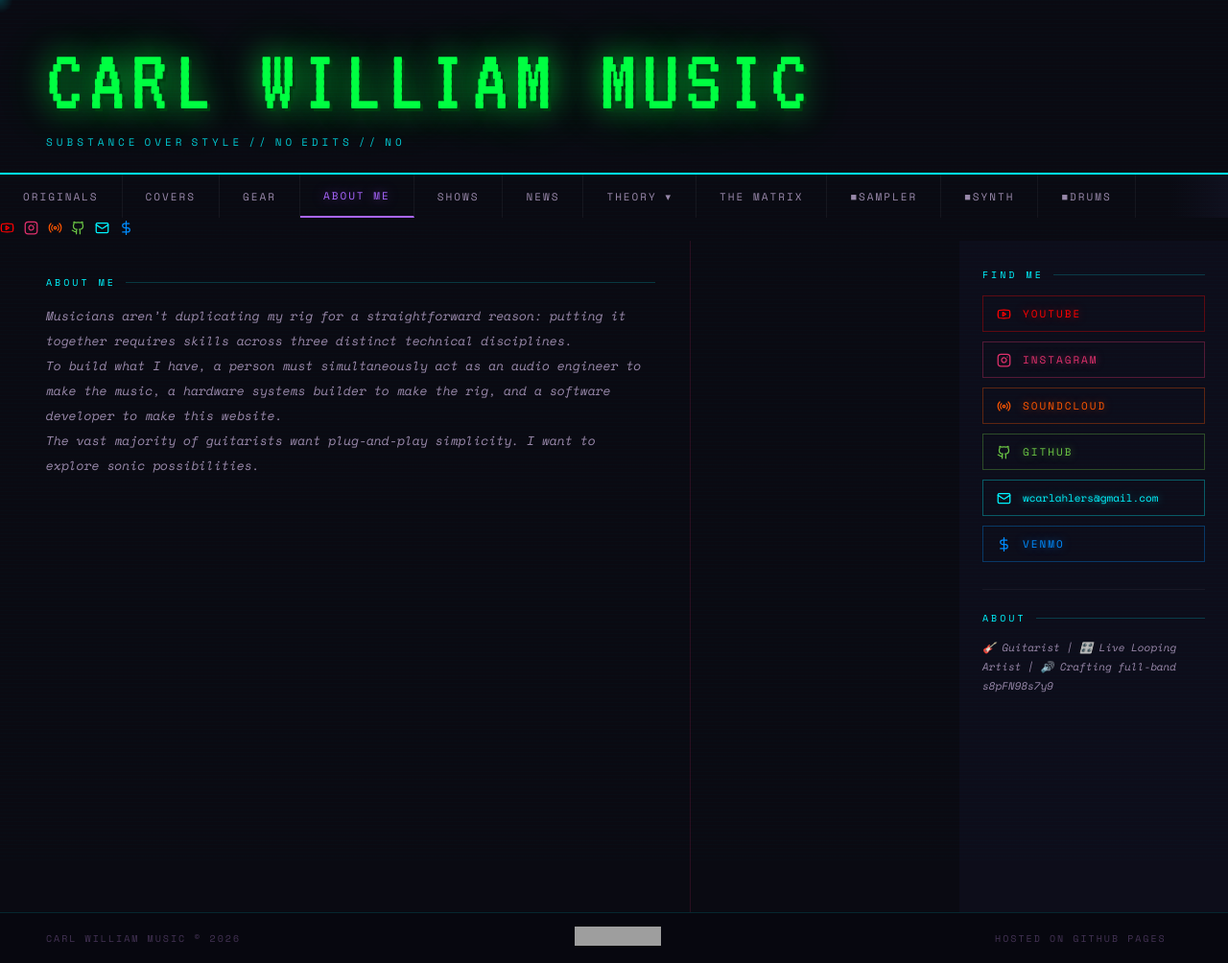
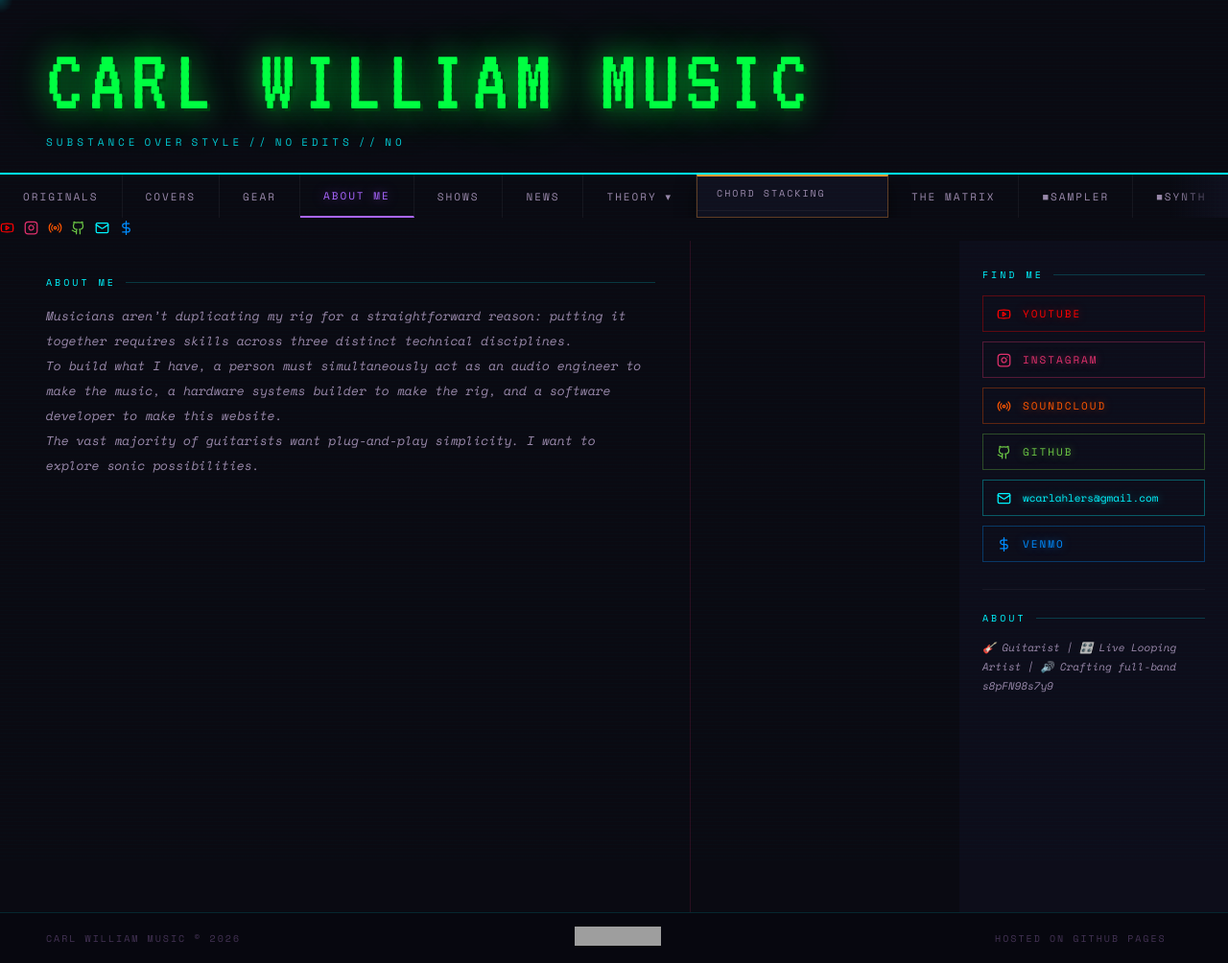
Before and after one commit to Ahlers94/carl-william-music, a Jekyll site: the page built from about.html, in a window 1280 px wide. Shown: the whole page at 96% size. Built offline with Jekyll 4.4.1, drawn with Linux system fonts in a browser that asks for light colours; grey boxes are pictures that could not be loaded.

Commit message:
Update main.css

```diff
--- a/assets/css/main.css
+++ b/assets/css/main.css
@@ -95,27 +95,31 @@
 @keyframes slideIn {
   to { opacity: 1; transform: translateY(0); }
 }
-
 /* ── NAVIGATION ─────────────────────────────────────────────── */
 #site-nav {
   display: flex;
   position: relative;
-  z-index: 100; /* Forces navigation layers entirely above page text */
+  z-index: 100;
 }
 
-/* FIX: Target your custom .nav-links class to prevent vertical clipping */
 #site-nav .nav-links {
   display: flex;
   flex-direction: row;
   list-style: none;
   margin: 0;
   padding: 0;
-  padding-right: 60px; /* Space for the fade overlay */
+  padding-right: 60px;
 
-  /* FIXED SCROLLING AND VISIBILITY CONFLICTS: */
-  overflow-x: auto;         /* Mobile links swipe cleanly left/right */
-  overflow-y: visible;      /* CRITICAL: Allows dropdown to drop downward */
-  height: 45px;             /* Standard bar thickness anchors dropdown */
+  /*
+   * OVERFLOW FIX — do NOT set overflow-y here.
+   * CSS forces overflow-y to compute as "auto" whenever overflow-x is
+   * any non-"visible" value. Setting overflow-y: visible is silently
+   * ignored and the bar clips every absolutely-positioned child,
+   * including the dropdown. The dropdown escapes this entirely via
+   * the JS portal pattern (reparented to <body> at runtime).
+   */
+  overflow-x: auto;
+  height: 45px;
 
   scrollbar-width: none;
   flex: 1;
@@ -128,7 +132,6 @@
   flex-shrink: 0;
 }
 
-/* FIX: Target your explicit child class wrapper to prevent formatting bleed */
 #site-nav .nav-links > li > a {
   display: flex;
   align-items: center;
@@ -195,61 +198,55 @@
 #site-nav #nav-sampler:hover   { color: #00f5ff; }
 
 /* ── THEORY DROPDOWN ────────────────────────────────────────── */
-#site-nav li.theory-dropdown {
-  position: relative;
-  z-index: 9999; /* Forces the item to sit in front of the article content */
+/*
+ * The menu element is reparented to <body> by main.js at runtime using
+ * the portal pattern. All position/display values are set by JS.
+ * These rules handle only visual appearance.
+ * Selectors are intentionally NOT scoped to #site-nav so they still
+ * match after the element is detached from the nav tree.
+ */
+
+/* Highlight the Theory tab while its menu is open */
+#site-nav li.theory-dropdown.open > a {
+  color: #ff9933;
 }
 
-/* FIX: Target specifically with #site-nav to beat the global selector priority */
-#site-nav .theory-dropdown-menu {
-  display: none;
-  position: absolute;
-  top: 100%; /* Automatically drops down directly below the link text */
-  left: 0;
+/* The floating menu panel itself */
+.theory-dropdown-menu {
+  /* display and position are set entirely by JS — do not override here */
   background: #10101e;
   border: 1px solid #ff993355;
   border-top: 2px solid #ff9933;
-  z-index: 10000;
+  z-index: 99999;
   min-width: 200px;
-  box-shadow: 0 10px 15px rgba(0,0,0,0.5);
+  box-shadow: 0 10px 20px rgba(0, 0, 0, 0.6);
   pointer-events: auto;
 }
 
-/* Desktop: open on hover */
-@media (hover: hover) {
-  #site-nav li.theory-dropdown:hover .theory-dropdown-menu {
-    display: block !important;
-  }
+/* Links inside the floating panel */
+.theory-dropdown-menu a {
+  display: block;
+  padding: 10px 20px;
+  font-family: 'Space Mono', monospace;
+  font-size: 10px;
+  letter-spacing: 2px;
+  text-transform: uppercase;
+  color: #9988aa;
+  text-decoration: none;
+  border-bottom: 1px solid #ffffff0d;
+  transition: color 0.2s, background 0.2s;
+  white-space: nowrap;
 }
 
-/* Mobile & Click Fallback: open via JS .open class */
-#site-nav li.theory-dropdown.open .theory-dropdown-menu {
-  display: block !important;
+.theory-dropdown-menu a:last-child {
+  border-bottom: none;
 }
 
-/* FIX: Added #site-nav to override global text layout properties */
-#site-nav .theory-dropdown-menu a {
-  display: block !important;
-  padding: 10px 20px !important;
-  font-size: 10px !important;
-  letter-spacing: 2px !important;
-  text-transform: uppercase !important;
-  color: #9988aa !important;
-  text-decoration: none !important;
-  border-bottom: 1px solid #ffffff0d !important;
-  border-right: none !important; /* Strips the vertical lines from the top nav bar style */
-  transition: color 0.2s, background 0.2s !important;
-  white-space: nowrap !important;
-  opacity: 1 !important;
-  animation: none !important;
+.theory-dropdown-menu a:hover,
+.theory-dropdown-menu a.active {
+  color: #ff9933;
+  background: #ffffff08;
 }
-
-#site-nav .theory-dropdown-menu a:hover,
-#site-nav .theory-dropdown-menu a.active {
-  color: #ff9933 !important;
-  background: #ffffff08 !important;
-}
-
 /* ── PAGE LAYOUT SYSTEMS ─────────────────────────────────────── */
 .page {
   display: grid;
```
